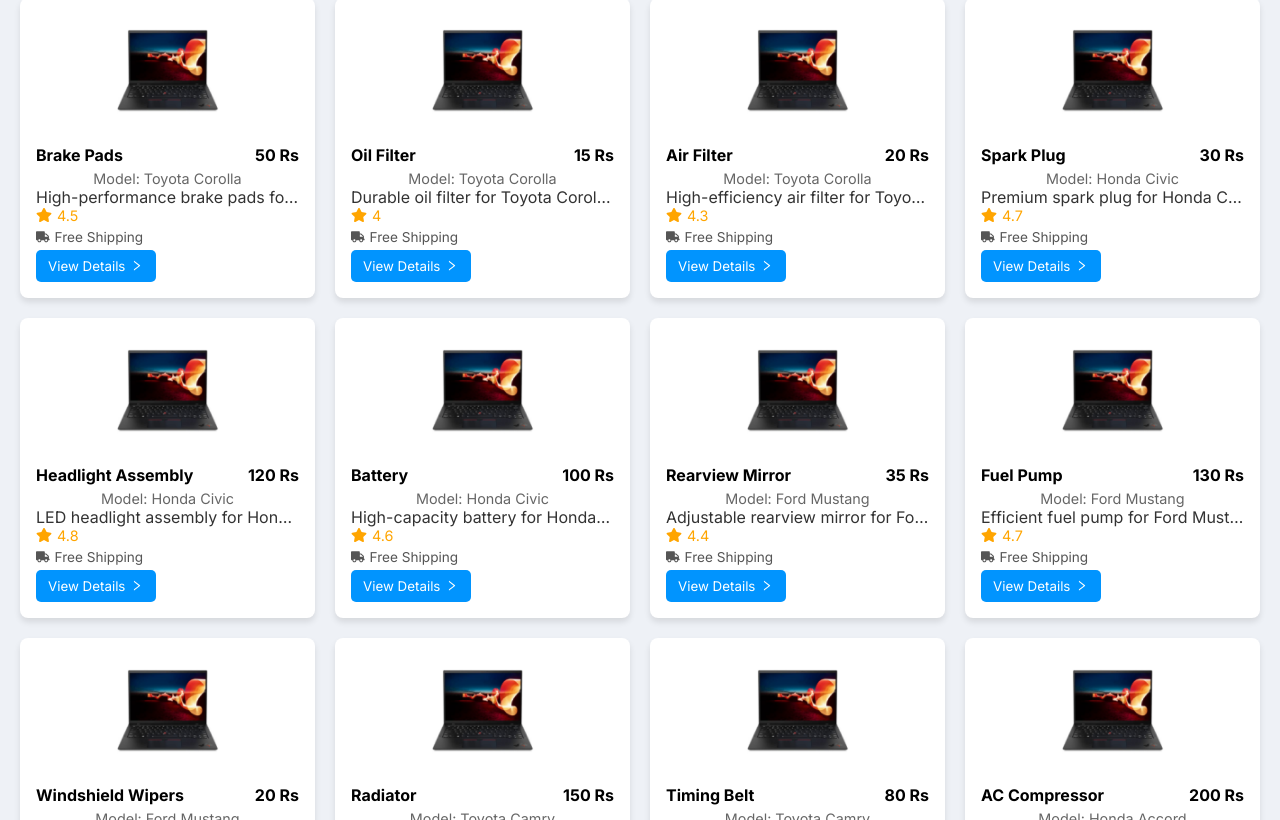
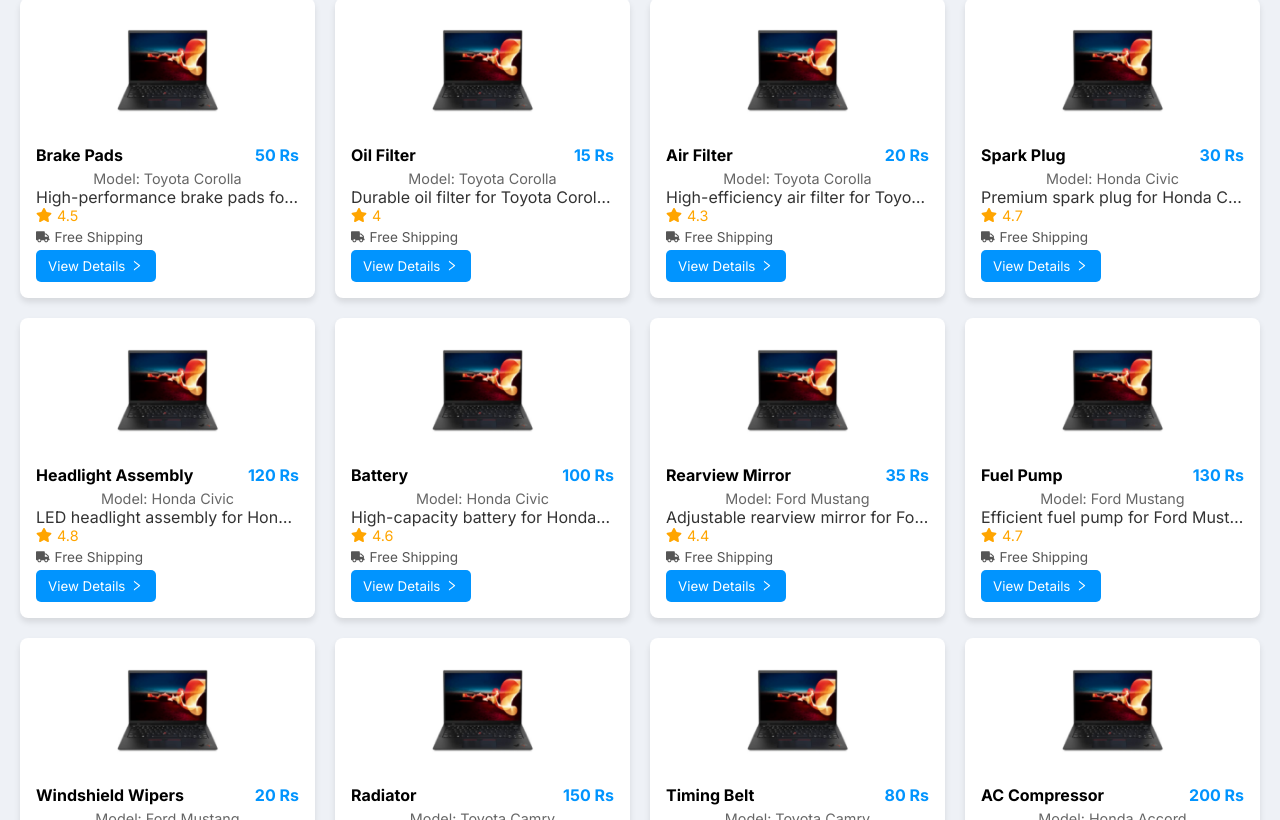
Before and after one commit to RuhaibDev/CarParts_Web, a React (Create React App) app: page / in a window 1280 px wide. Shown: the part 1540-2360 px from the top of the page. Built offline with nearby package versions, Linux system fonts and the light colour scheme; a web font is replaced by a local one.

Commit message:
header completed

```diff
--- a/src/Data.css
+++ b/src/Data.css
@@ -32,6 +32,10 @@
   justify-content: space-between;
   align-items: center;
   font-weight: bold;
+}
+
+.price{
+  color: #0194FE;
 }
 
 .car-model {
--- a/src/Data.jsx
+++ b/src/Data.jsx
@@ -33,7 +33,7 @@ const Data = ({ title, selectedProductId }) => {
             <img src={part.image} alt={part.name} className="product-image" />
             <div className="card-header">
               <h5>{part.name}</h5>
-              <h5>{part.price} Rs</h5>
+              <h5 className='price'>{part.price} Rs</h5>
             </div>
             <p className="car-model">Model: {part.model}</p>
             <div className={`description ${expandedCard === part.id ? 'show-full' : 'show-preview'}`}>
--- a/src/Header.css
+++ b/src/Header.css
@@ -82,7 +82,7 @@
 
 /* Option 3: Shadow and Scale Effect */
 .nav-list li a:hover {
-    box-shadow: 0 2px 5px rgba(1, 148, 254, 0.3);
+
     /* Subtle shadow */
     transform: scale(1.05);
     /* Slightly increases size */
```
Also changed, not shown: src/AU.png (added).
